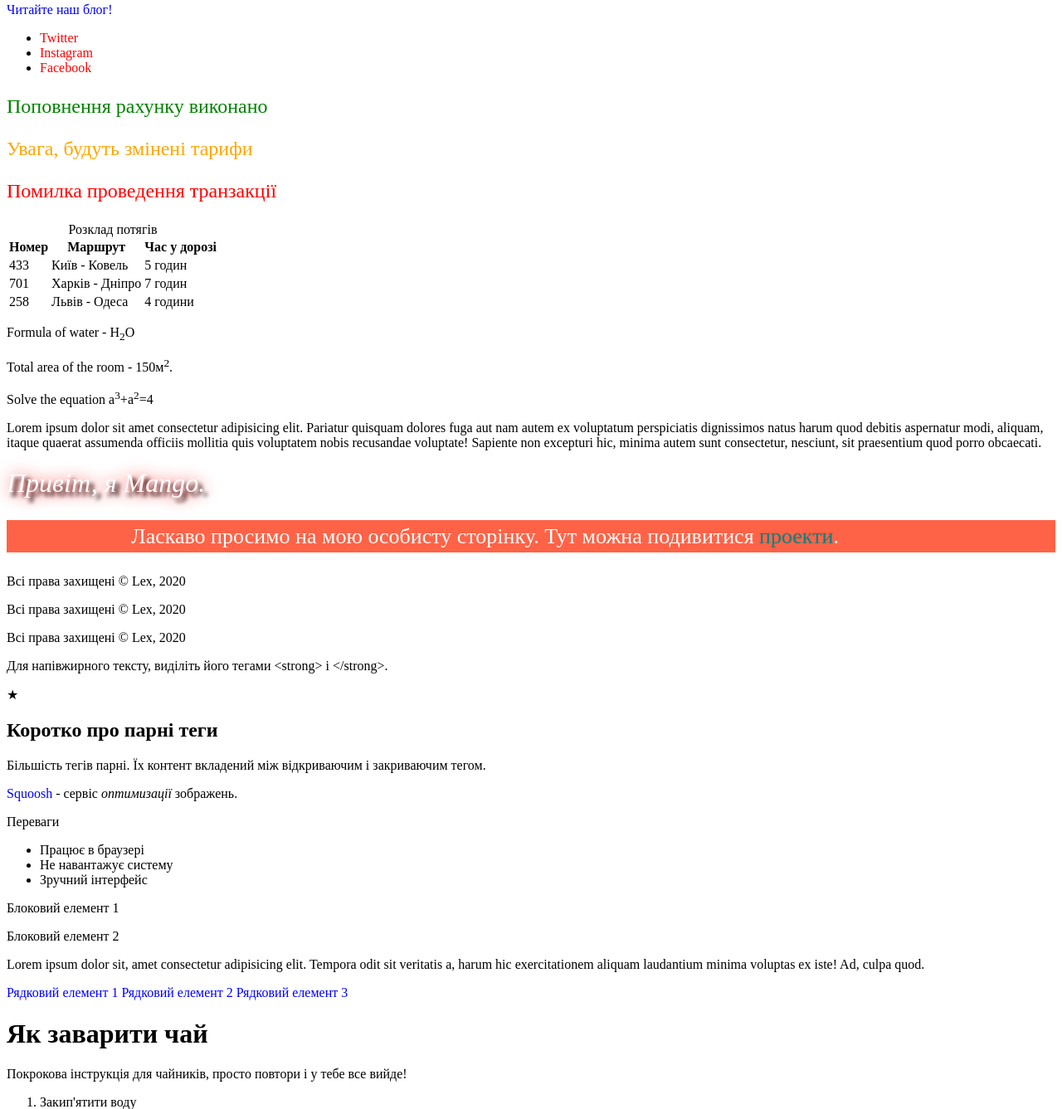
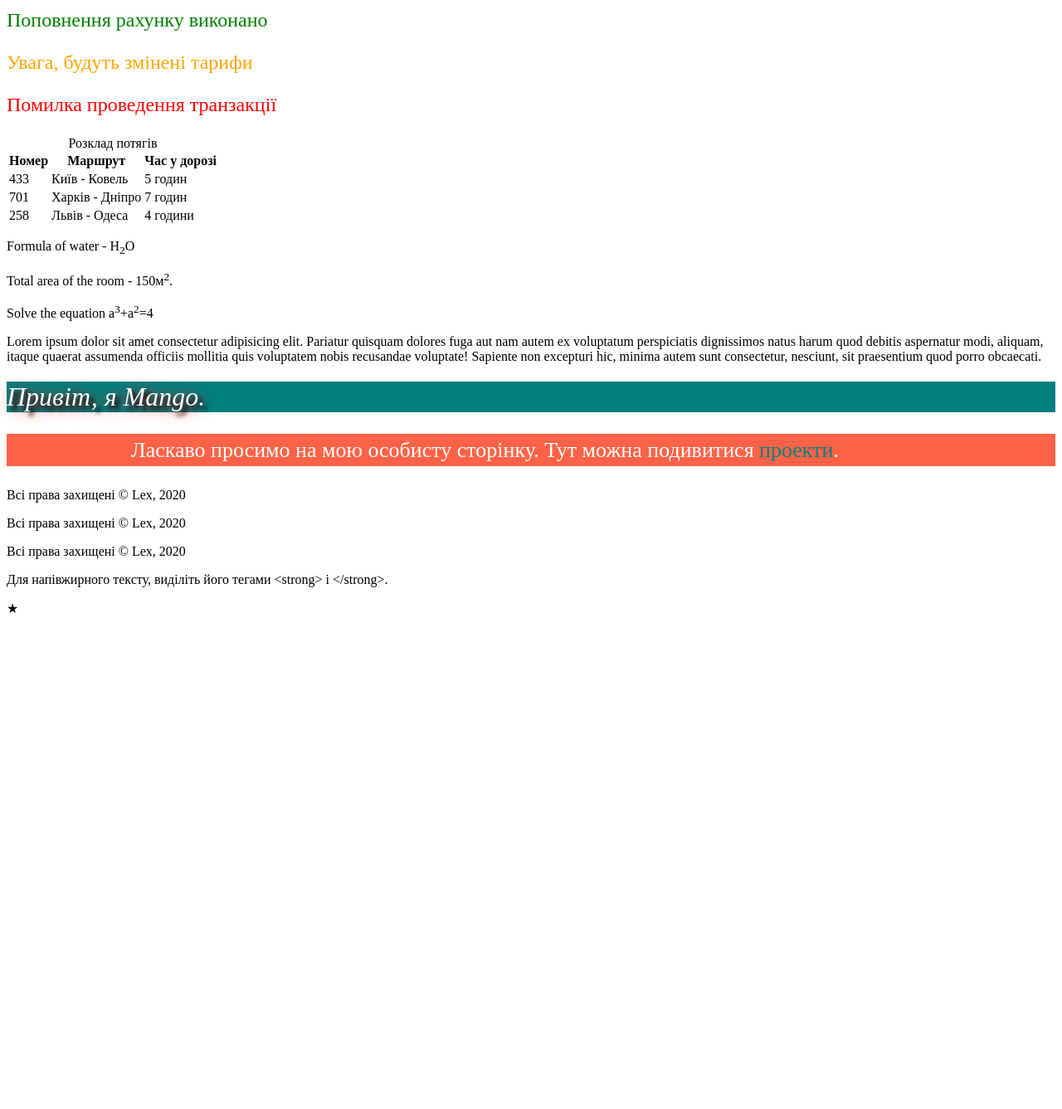
Before and after one commit to inhamostova/tutorial, a plain HTML site: page index.html in a window 1280 px wide. Shown: the part 1463-2800 px from the top of the page at 83% size. After the commit the page ends 2222 px from the top, so only its background shows below. Drawn offline with Linux system fonts and the light colour scheme.

Commit message:
add variables

```diff
--- a/css/styles.css
+++ b/css/styles.css
@@ -104,10 +104,19 @@ a {
   text-align: justify;
 }
 
+:root {
+  /* Colors variables */
+  --white-cl: #fff;
+  --red-cl: #f00;
+  --black-cl: #000;
+  --teal-cl: teal;
+}
+
 .title {
-  color: #ffffff;
-  text-shadow: 2px 2px 20px #ff0000, 5px 5px 5px #000000;
+  color: var(--white-cl);
+  text-shadow: 2px 2px 20px var(--red-cl), 5px 5px 5px var(--black-cl);
   font-style: italic;
+  background-color: var(--teal-cl);
 }
 
 pre {
--- a/index.html
+++ b/index.html
@@ -44,15 +44,8 @@
   Щоб просто жити...мати крила!
 </pre
     >
-    <!-- <p class="text">
-  Lorem, ipsum dolor sit amet consectetur adipisicing elit. Obcaecati commodi,
-  veritatis nihil alias iste odit similique sit eius optio veniam, impedit
-  cumque fuga facere labore quo id necessitatibus quaerat rerum.
-</p>
-    <h1>Hello world!</h1>
-    <h2>HTML is cool</h2> -->
+
     <article class="post">
-      <!-- <h1 class="post-title">Lorem ipsum dolor sit amet</h1> -->
       <h1 class="title">Fusce posuere ligula elementum purus</h1>
       <p class="post-text align-right">
         Lorem, ipsum dolor sit amet consectetur adipisicing elit. Obcaecati commodi, veritatis nihil
@@ -108,19 +101,6 @@
       </li>
     </ul>
 
-    <a href="">Читайте наш блог!</a>
-
-    <ul class="social-links">
-      <li>
-        <a href="">Twitter</a>
-      </li>
-      <li>
-        <a href="">Instagram</a>
-      </li>
-      <li>
-        <a href="">Facebook</a>
-      </li>
-    </ul>
 
     <!-- Images must be named only in small register, without spaces and only in English -->
     <p class="alert success">Поповнення рахунку виконано</p>
@@ -184,61 +164,5 @@
     <p>Для напівжирного тексту, виділіть його тегами &lt;strong&gt; і &lt;/strong&gt;.</p>
 
     <p>&#9733;</p>
-
-    <!-- Стаття із заголовком і абзацом -->
-    <article>
-      <h1>Коротко про парні теги</h1>
-      <p>Більшість тегів парні. Їх контент вкладений між відкриваючим і закриваючим тегом.</p>
-    </article>
-
-    <p><a href="squoosh.app">Squoosh</a> - сервіс <em>оптимизації</em> зображень.</p>
-
-    <p>Переваги</p>
-    <ul>
-      <li>Працює в браузері</li>
-      <li>Не навантажує систему</li>
-      <li>Зручний інтерфейс</li>
-    </ul>
-
-    <!-- Абзац - це блоковий елемент -->
-    <p>Блоковий елемент 1</p>
-    <p>Блоковий елемент 2</p>
-    <p>
-      Lorem ipsum dolor sit, amet consectetur adipisicing elit. Tempora odit sit veritatis a, harum
-      hic exercitationem aliquam laudantium minima voluptas ex iste! Ad, culpa quod.
-    </p>
-    <!-- Посилання - це рядковий елемент -->
-    <a href="">Рядковий елемент 1</a>
-    <a href="">Рядковий елемент 2</a>
-    <a href="">Рядковий елемент 3</a>
-
-    <h1>Як заварити чай</h1>
-    <p>Покрокова інструкція для чайників, просто повтори і у тебе все вийде!</p>
-
-    <ol>
-      <li>Закип'ятити воду</li>
-      <li>Засипати чай в чашку</li>
-      <li>Налити в чашку окріп</li>
-      <li>Чекати 10 хвилин, після чого можна пити</li>
-    </ol>
-
-    <h1>Найгарячіші курорти</h1>
-    <p>Цього року експерти рекомендують відвідати наступні локації.</p>
-
-    <ul>
-      <li>Туніс</li>
-      <li>Туреччина</li>
-      <li>Греція</li>
-      <li>Єгипет</li>
-    </ul>
-    <a href="https://images.pexels.com/photos/583842/pexels-photo-583842.jpeg">
-      <img
-        src="https://images.pexels.com/photos/583842/pexels-photo-583842.jpeg
-
-"
-        alt="Laptop"
-        width="400"
-      />
-    </a>
   </body>
 </html>
```
